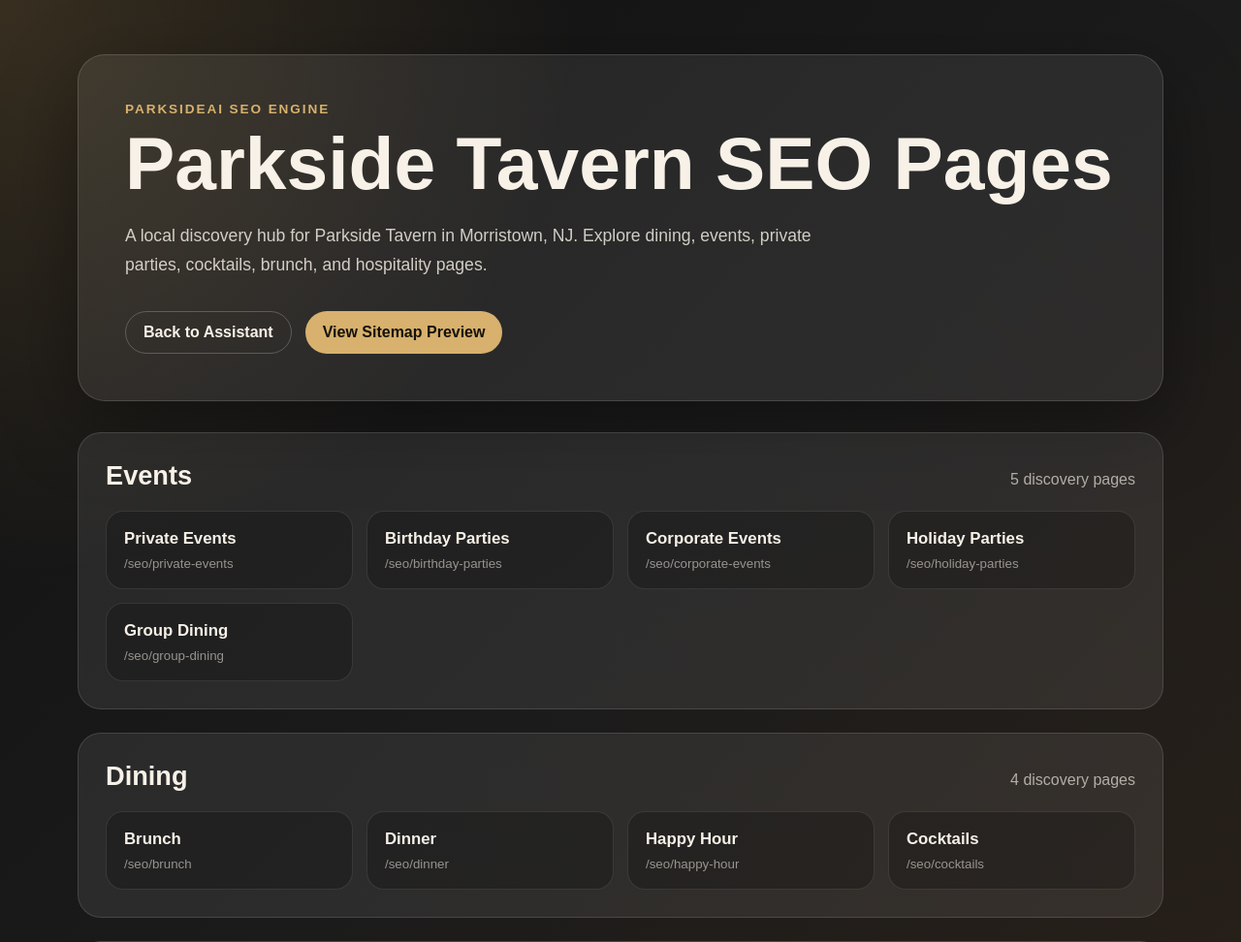
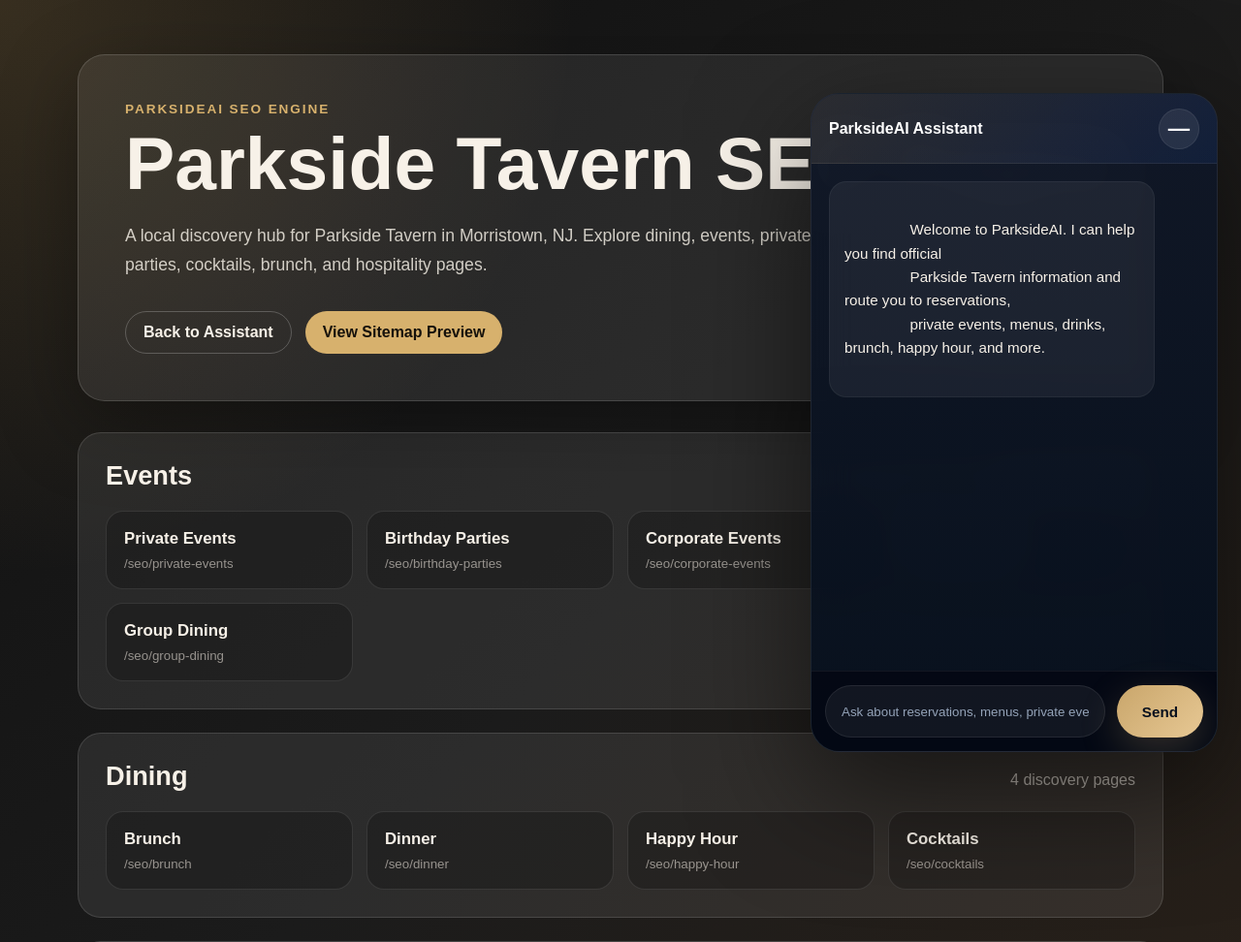
Before and after one commit to CodeDressing/ParksideAi, a Flask app: page /seo/ in a window 1280 px wide. Shown: the top 972 px of the page at 97% size. Run offline with Flask 3, Linux system fonts and the light colour scheme.

Commit message:
Phase 6 Part 4.1 - Global SEO page floating chat integration

```diff
--- a/templates/seo_index.html
+++ b/templates/seo_index.html
@@ -63,6 +63,93 @@
         </section>
 
     </main>
+<!-- =====================================================
+     PARKSIDEAI FLOATING CHAT WIDGET
+     Phase 6 Part 4.1 — Global SEO Page Chat
+===================================================== -->
 
+<section
+    class="parkside-chat-widget"
+    id="parkside-chat-widget"
+    aria-label="ParksideAI chat assistant"
+>
+
+    <div class="parkside-chat-header">
+
+        <div class="parkside-chat-title">
+            ParksideAI Assistant
+        </div>
+
+        <button
+            id="parkside-chat-toggle"
+            class="parkside-chat-toggle"
+            type="button"
+            aria-label="Minimize Chat"
+        >
+            —
+        </button>
+
+    </div>
+
+    <div
+        class="parkside-chat-body"
+        id="parkside-chat-body"
+    >
+
+        <div
+            class="chat-messages"
+            id="chat-messages"
+            aria-live="polite"
+            aria-atomic="false"
+        >
+
+            <div class="bot-message">
+                Welcome to ParksideAI. I can help you find official
+                Parkside Tavern information and route you to reservations,
+                private events, menus, drinks, brunch, happy hour, and more.
+            </div>
+
+        </div>
+
+        <div class="chat-input-area">
+
+            <label
+                for="user-input"
+                class="screen-reader-only"
+            >
+                Ask ParksideAI a question
+            </label>
+
+            <input
+                type="text"
+                id="user-input"
+                placeholder="Ask about reservations, menus, private events..."
+                autocomplete="off"
+                maxlength="1200"
+            >
+
+            <button
+                id="send-button"
+                type="button"
+            >
+                Send
+            </button>
+
+        </div>
+
+    </div>
+
+</section>
+
+<button
+    id="parkside-chat-launcher"
+    class="parkside-chat-launcher"
+    type="button"
+>
+    Chat
+</button>
+
+
+<script src="{{ url_for('static', filename='js/chat.js') }}"></script>
 </body>
 </html>
```
Also changed, not shown: templates/seo_page.html (+87 -0 lines).
